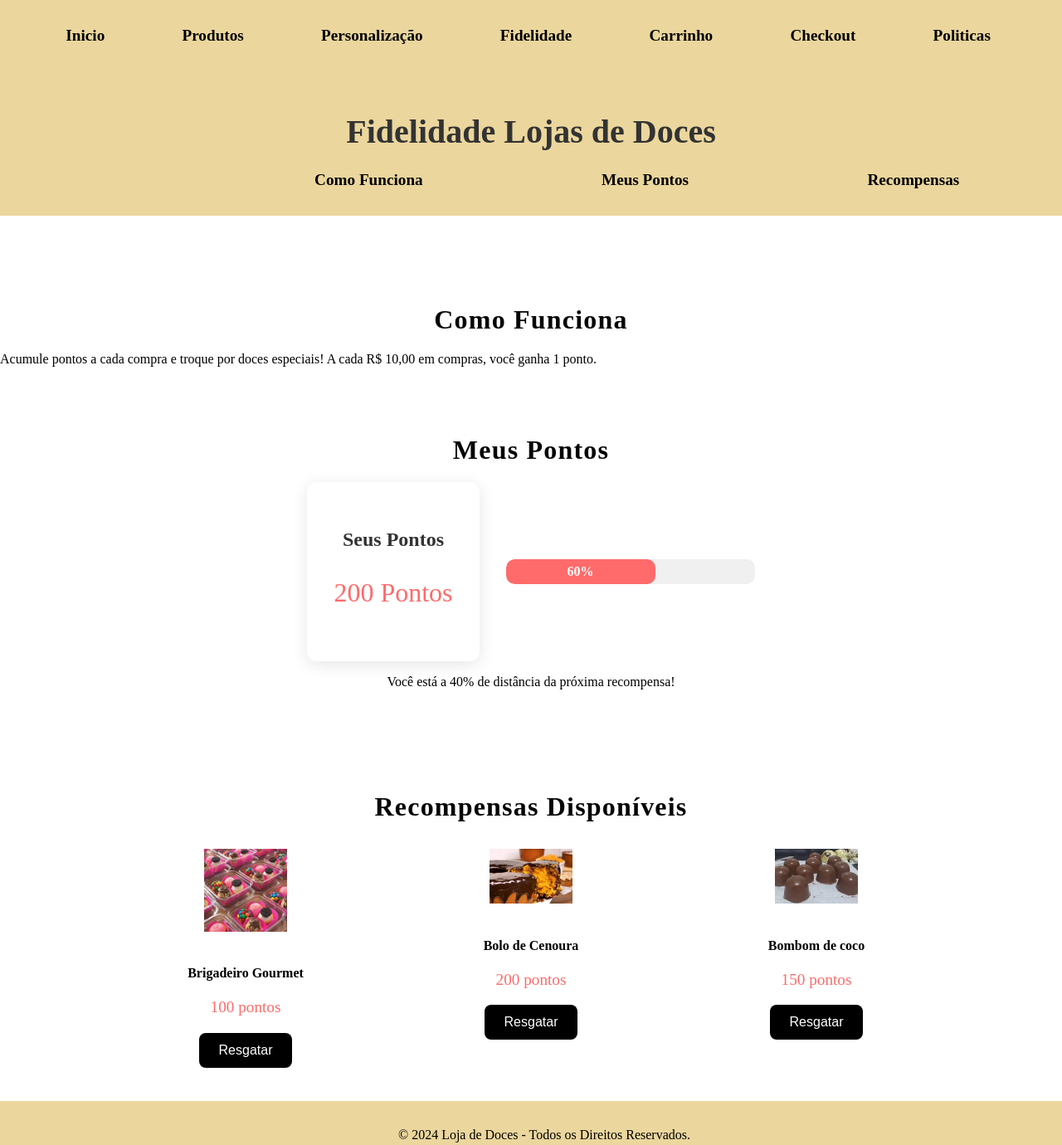
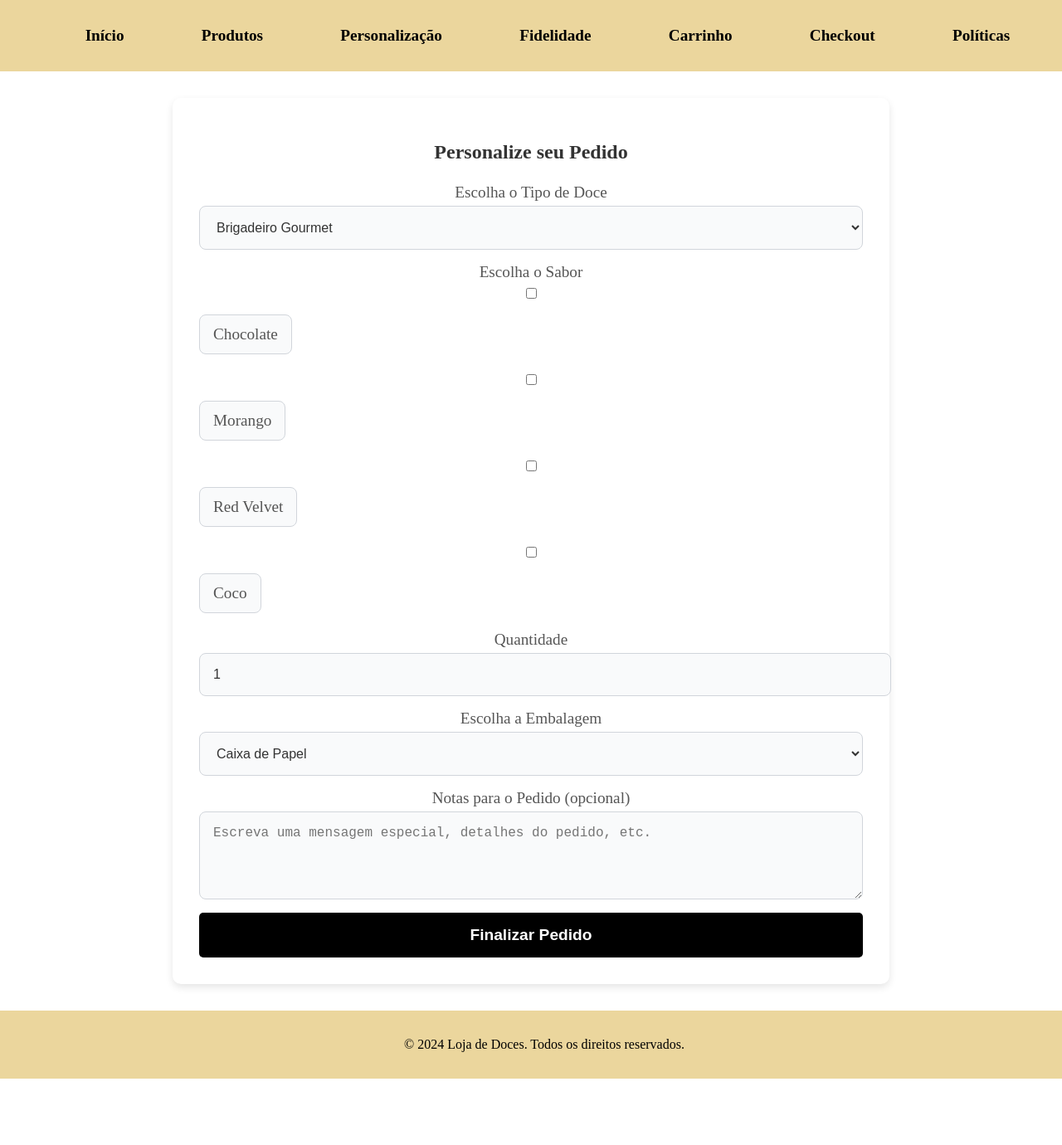
Before and after one commit to karineee3/projetoteste2, a plain HTML site: page fidelidade.html in a window 1280 px wide. Shown: the top 1380 px of the page at 83% size. After the commit the page ends 1300 px from the top, so only its background shows below. Drawn offline with Linux system fonts and the light colour scheme.

Commit message:
Update fidelidade.html
atualização

```diff
--- a/fidelidade.html
+++ b/fidelidade.html
@@ -3,81 +3,81 @@
 <head>
     <meta charset="UTF-8">
     <meta name="viewport" content="width=device-width, initial-scale=1.0">
-    <title>Programa Fidelidade</title>
+    <title>Personalização de Pedidos</title>
     <link rel="stylesheet" href="style.css">
-
 </head>
 <body>
+
 <header>
     <nav>
         <ul>
-                <li><a href="index.html">Inicio</li>
-                    <li><a href="produtos.html">Produtos</li>
-                    <li><a href="personalizacao.html">Personalização</li>
-                       <li><a href="Fidelidade.html">Fidelidade</li>
-                    <li><a href="carrinho.html">Carrinho</li>
-                    <li><a href="checkout.html">Checkout</li>
-                    <li><a href="Politicas.html">Politicas</li>
-
+            <li><a href="index.html">Início</a></li>
+            <li><a href="produtos.html">Produtos</a></li>
+            <li><a href="personalizacao.html">Personalização</a></li>
+            <li><a href="fidelidade.html">Fidelidade</a></li>
+            <li><a href="carrinho.html">Carrinho</a></li>
+            <li><a href="checkout.html">Checkout</a></li>
+            <li><a href="politicas.html">Políticas</a></li>
         </ul>
     </nav>
 </header>
 
-    <header>
-        <nav>
-            <h1>Fidelidade Lojas de Doces</h1>
-            <ul>
-                <li><a href="#como-funciona">Como Funciona</a></li>
-                <li><a href="#meus-pontos">Meus Pontos</a></li>
-                <li><a href="#recompensas">Recompensas</a></li>
-            </ul>
-        </nav>
-    </header>
+<section class="customize-order">
+    <h1>Personalize seu Pedido</h1>
+    <form id="pedido-form">
+        <div class="form-group">
+            <label for="tipo-doce">Escolha o Tipo de Doce</label>
+            <select id="tipo-doce">
+                <option value="Brigadeiro">Brigadeiro Gourmet</option>
+                <option value="Beijinho">Beijinho Tradicional</option>
+                <option value="cupcake">Cupcake Red Velvet</option>
+                <option value="bombom">Bombom de Chocolate</option>
+            </select>
+        </div>
 
-    <section id="como-funciona" class="loyalty-info"></section>
-        <h2>Como Funciona</h2>
-        <p>Acumule pontos a cada compra e troque por doces especiais! A cada R$ 10,00 em compras, você ganha 1 ponto.</p>
-    </section>
+        <div class="form-group">
+            <label for="sabores">Escolha o Sabor</label>
+            <div class="checkbox-group">
+                <input type="checkbox" id="chocolate" value="chocolate">
+                <label for="chocolate">Chocolate</label>
 
-    <section id="meus-pontos" class="my-points">
-        <h2>Meus Pontos</h2>
-        <div class="points-display">
-            <div class="points-card">
-                <h3>Seus Pontos</h3>
-                <p>200 Pontos</p>
-            </div>
-            <div class="progress-bar">
-                <div class="progress" style="width: 60%;">60%</div>
+                <input type="checkbox" id="morango" value="morango">
+                <label for="morango">Morango</label>
+
+                <input type="checkbox" id="red-velvet" value="Red Velvet">
+                <label for="red-velvet">Red Velvet</label>
+
+                <input type="checkbox" id="coco" value="coco">
+                <label for="coco">Coco</label>
             </div>
         </div>
-        <p>Você está a 40% de distância da próxima recompensa!</p>
-    </section>
 
-    <section id="recompensas" class="rewards">
-        <h2>Recompensas Disponíveis</h2>
-        <div class="rewards-grid">
-            <div class="reward-item">
-                <img src="brgadeirogourmet/brigadeirogourmet3.jpeg" alt="Brigadeiro">
-                <h4>Brigadeiro Gourmet</h4>
-                <p>100 pontos</p>
-                <button>Resgatar</button>
+        <div class="form-group">
+            <label for="quantidade">Quantidade</label>
+            <input type="number" id="quantidade" min="1" value="1">
         </div>
-            <div class="reward-item">
-                <img src="bolo/bolocenoura.jpg" alt="Bolo ">
-                <h4>Bolo de Cenoura</h4>
-                <p>200 pontos</p>
-                <button>Resgatar</button>
+
+        <div class="form-group">
+            <label for="embalagem">Escolha a Embalagem</label>
+            <select id="embalagem">
+                <option value="caixa-papel">Caixa de Papel</option>
+                <option value="caixa-plastica">Caixa Plástica</option>
+                <option value="sacola-personalizada">Sacola Personalizada</option>
+            </select>
         </div>
-            <div class="reward-item">
-                <img src="bombomcoco.webp" alt="Bombom">
-                <h4>Bombom de coco</h4>
-                <p>150 pontos</p>
-                <button>Resgatar</button>
+
+        <div class="form-group">
+            <label for="notas">Notas para o Pedido (opcional)</label>
+            <textarea id="notas" rows="4" placeholder="Escreva uma mensagem especial, detalhes do pedido, etc."></textarea>
         </div>
-        </div>
+
+        <button type="submit" class="submit-button">Finalizar Pedido</button>
+    </form>
 </section>
 <footer>
-        <p>© 2024 Loja de Doces - Todos os Direitos Reservados.</p>
+    <p>&copy; 2024 Loja de Doces. Todos os direitos reservados.</p>
 </footer>
+
+<script src="personalizacao.js"></script>
 </body>
 </html>
```
Lines whose indentation alone changed are shown as unchanged.
